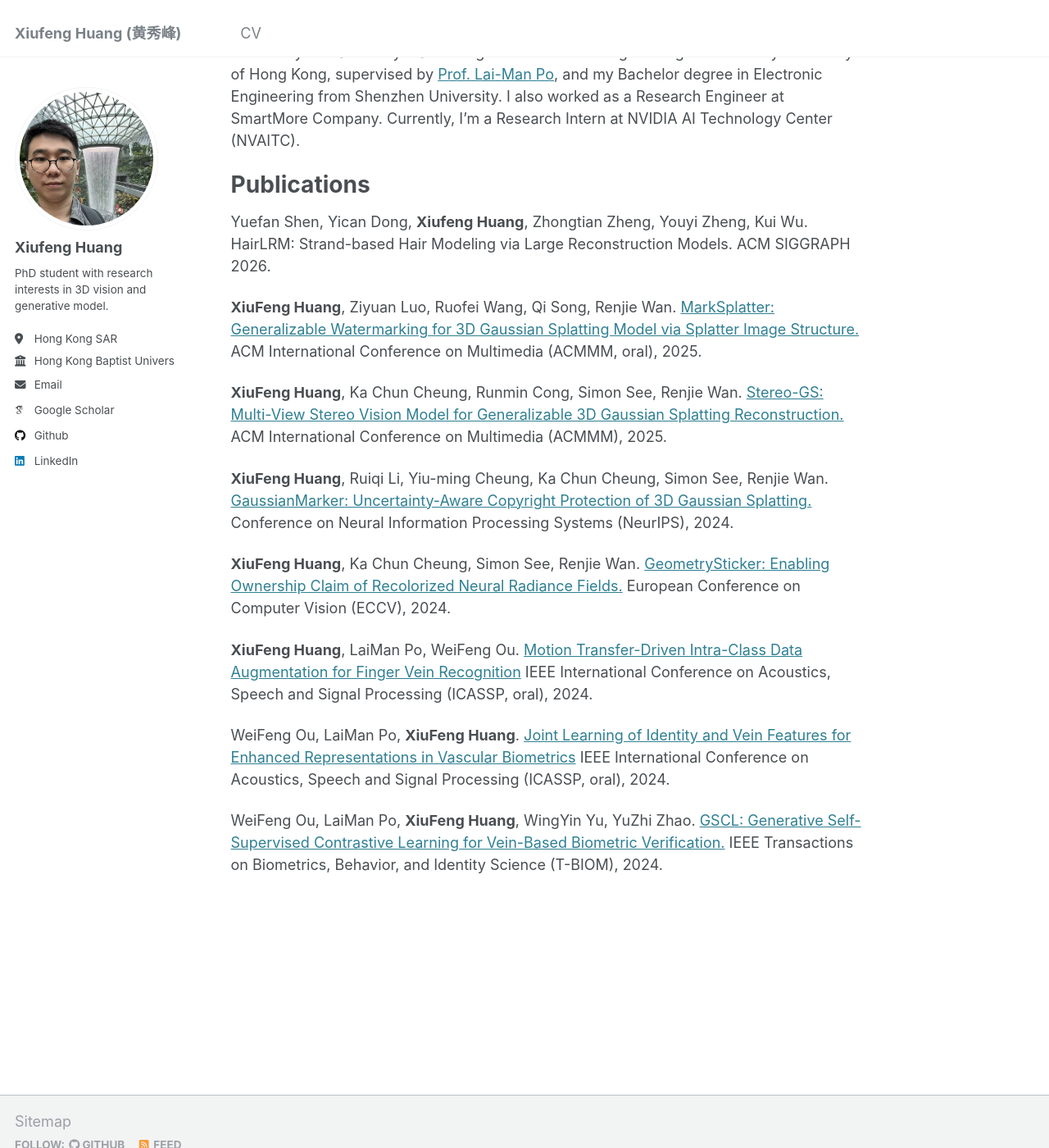
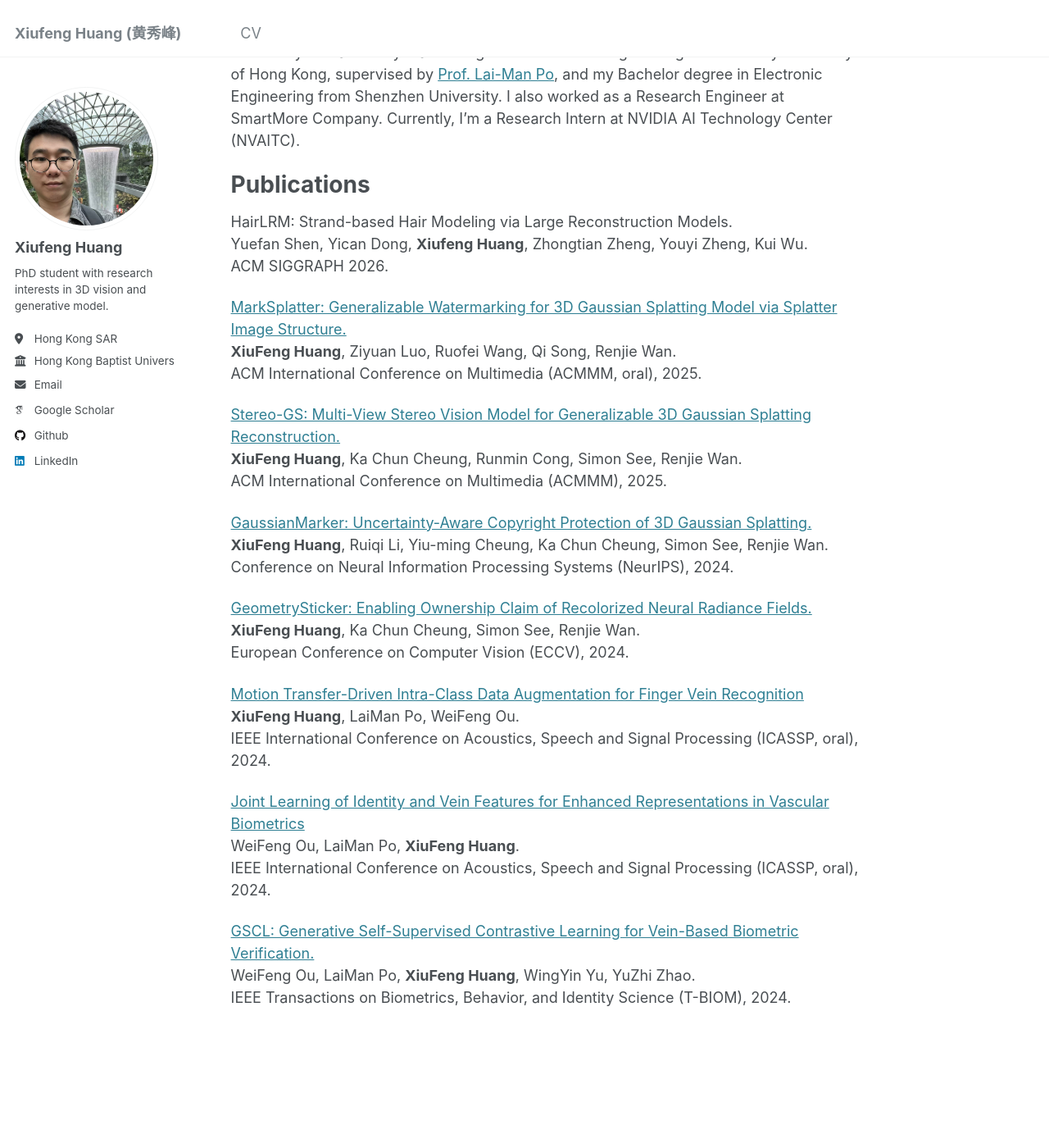
Before and after one commit to kevinhuangxf/kevinhuangxf.github.io, a Jekyll site: the page built from _pages/about.md, in a window 1280 px wide and 1400 px high, scrolled down 475 px. Shown: the whole window at 82% size. Built offline with Jekyll 4.4.1, drawn with Linux system fonts in a browser that asks for light colours; some web fonts are replaced.

Commit message:
Reformat publications list

```diff
--- a/_pages/about.md
+++ b/_pages/about.md
@@ -28,34 +28,34 @@ Currently, I'm a Research Intern at NVIDIA AI Technology Center (NVAITC).
 Publications
 ======
 
-Yuefan Shen, Yican Dong, **Xiufeng Huang**, Zhongtian Zheng, Youyi Zheng, Kui Wu.
-HairLRM: Strand-based Hair Modeling via Large Reconstruction Models.
+HairLRM: Strand-based Hair Modeling via Large Reconstruction Models.<br>
+Yuefan Shen, Yican Dong, **Xiufeng Huang**, Zhongtian Zheng, Youyi Zheng, Kui Wu.<br>
 ACM SIGGRAPH 2026.
 
-**XiuFeng Huang**, Ziyuan Luo, Ruofei Wang, Qi Song, Renjie Wan.
-[MarkSplatter: Generalizable Watermarking for 3D Gaussian Splatting Model via Splatter Image Structure.](kevinhuangxf.github.io)
+[MarkSplatter: Generalizable Watermarking for 3D Gaussian Splatting Model via Splatter Image Structure.](kevinhuangxf.github.io)<br>
+**XiuFeng Huang**, Ziyuan Luo, Ruofei Wang, Qi Song, Renjie Wan.<br>
 ACM International Conference on Multimedia (ACMMM, oral), 2025.
 
-**XiuFeng Huang**, Ka Chun Cheung, Runmin Cong, Simon See, Renjie Wan.
-[Stereo-GS: Multi-View Stereo Vision Model for Generalizable 3D Gaussian Splatting Reconstruction.](https://arxiv.org/pdf/2507.14921)
+[Stereo-GS: Multi-View Stereo Vision Model for Generalizable 3D Gaussian Splatting Reconstruction.](https://arxiv.org/pdf/2507.14921)<br>
+**XiuFeng Huang**, Ka Chun Cheung, Runmin Cong, Simon See, Renjie Wan.<br>
 ACM International Conference on Multimedia (ACMMM), 2025.
 
-**XiuFeng Huang**, Ruiqi Li, Yiu-ming Cheung, Ka Chun Cheung, Simon See, Renjie Wan.
-[GaussianMarker: Uncertainty-Aware Copyright Protection of 3D Gaussian Splatting.](https://kevinhuangxf.github.io/GaussianMarker/)
+[GaussianMarker: Uncertainty-Aware Copyright Protection of 3D Gaussian Splatting.](https://kevinhuangxf.github.io/GaussianMarker/)<br>
+**XiuFeng Huang**, Ruiqi Li, Yiu-ming Cheung, Ka Chun Cheung, Simon See, Renjie Wan.<br>
 Conference on Neural Information Processing Systems (NeurIPS), 2024.
 
-**XiuFeng Huang**, Ka Chun Cheung, Simon See, Renjie Wan.
-[GeometrySticker: Enabling Ownership Claim of Recolorized Neural Radiance Fields.](https://kevinhuangxf.github.io/GeometrySticker/)
+[GeometrySticker: Enabling Ownership Claim of Recolorized Neural Radiance Fields.](https://kevinhuangxf.github.io/GeometrySticker/)<br>
+**XiuFeng Huang**, Ka Chun Cheung, Simon See, Renjie Wan.<br>
 European Conference on Computer Vision (ECCV), 2024.
 
-**XiuFeng Huang**, LaiMan Po, WeiFeng Ou.
-[Motion Transfer-Driven Intra-Class Data Augmentation for Finger Vein Recognition](https://ieeexplore.ieee.org/document/10446757)
+[Motion Transfer-Driven Intra-Class Data Augmentation for Finger Vein Recognition](https://ieeexplore.ieee.org/document/10446757)<br>
+**XiuFeng Huang**, LaiMan Po, WeiFeng Ou.<br>
 IEEE International Conference on Acoustics, Speech and Signal Processing (ICASSP, oral), 2024.
 
-WeiFeng Ou, LaiMan Po, **XiuFeng Huang**.
-[Joint Learning of Identity and Vein Features for Enhanced Representations in Vascular Biometrics](https://ieeexplore.ieee.org/document/10448290/)
+[Joint Learning of Identity and Vein Features for Enhanced Representations in Vascular Biometrics](https://ieeexplore.ieee.org/document/10448290/)<br>
+WeiFeng Ou, LaiMan Po, **XiuFeng Huang**.<br>
 IEEE International Conference on Acoustics, Speech and Signal Processing (ICASSP, oral), 2024.
 
-WeiFeng Ou, LaiMan Po, **XiuFeng Huang**, WingYin Yu, YuZhi Zhao.
-[GSCL: Generative Self-Supervised Contrastive Learning for Vein-Based Biometric Verification.](https://ieeexplore.ieee.org/document/10428026)
+[GSCL: Generative Self-Supervised Contrastive Learning for Vein-Based Biometric Verification.](https://ieeexplore.ieee.org/document/10428026)<br>
+WeiFeng Ou, LaiMan Po, **XiuFeng Huang**, WingYin Yu, YuZhi Zhao.<br>
 IEEE Transactions on Biometrics, Behavior, and Identity Science	(T-BIOM), 2024.
```
